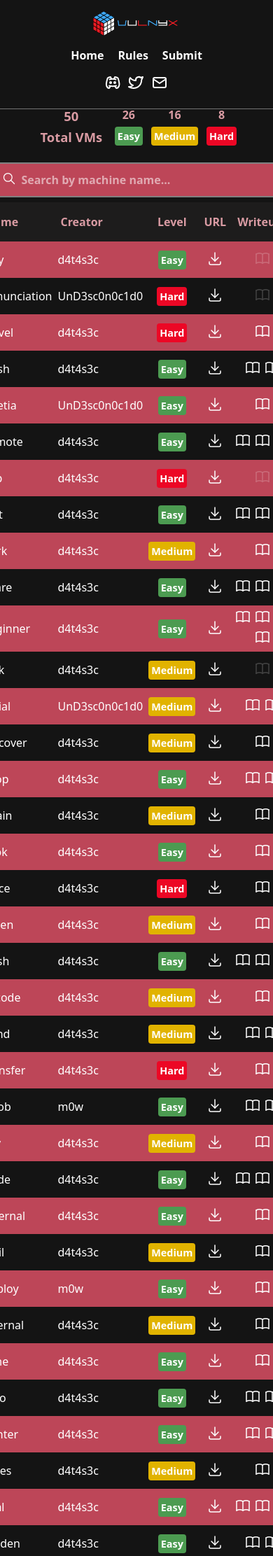
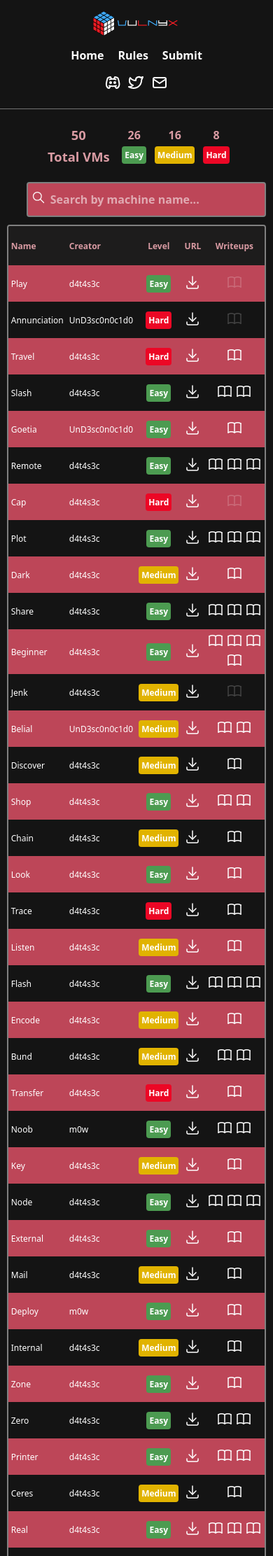
Before and after one commit to VulNyx/vulnyx, a Jekyll site: the page built from index.md, in a window 390 px wide. Shown: the top 2223 px of the page at 70% size. Built offline with Jekyll 4.4.1, drawn with Linux system fonts in a browser that asks for light colours.

Commit message:
style: improve responsive

```diff
--- a/assets/style.scss
+++ b/assets/style.scss
@@ -643,7 +643,7 @@ footer p {
   text-align: center;
 }
 
-@media (min-width: 320px) and (max-width: 500px) {
+@media (min-width: 320px) and (max-width: 700px) {
   header {
     display: flex;
     flex-direction: column;
@@ -670,34 +670,60 @@ footer p {
     font-size: 0.8rem;
   }
 
-  th {
-    padding: 0.5rem;
-  }
-
   td, .navbar a {
     padding: 0.25rem;
   }
 
+  th, td, .level-btn, .badge {
+    padding: 0.25rem;
+    font-size: 0.75rem;;
+  }
+
+  .wrapper  {
+    width: 95vw;
+  }
+
   .wrapper article {
+    height: 125px;
     display: flex;
     flex-direction: column;
     align-items: center;
+    gap: 1.5rem;
+  }
+
+  #bin-search-wrapper {
     justify-content: center;
-    gap: 1.5rem;
   }
 
   .vm-stats {
     gap: 0.75rem
   }
+}
 
-  #bin-table {
-    padding: 1rem 0;
+
+@media (min-width: 700px) and (max-width: 812px) {
+  #md5-hash {
+    left: 0px;
+    top: 16px;
+  }
+
+  .copy-btn {
+    top: 0px;
+    left: 25px;
   }
 }
 
-@media (min-width: 320px) and (max-width: 1500px) {
+@media (min-width: 500px) and (max-width: 1500px) {
   .submit-form {
     padding: 1rem;
     max-width: 90vw;
   }
+
+  .wrapper {
+    width: 90vw;
+  }
+
+  .tested, #tested, .pwned, #pwned {
+    display: none;
+  }
 }
```
